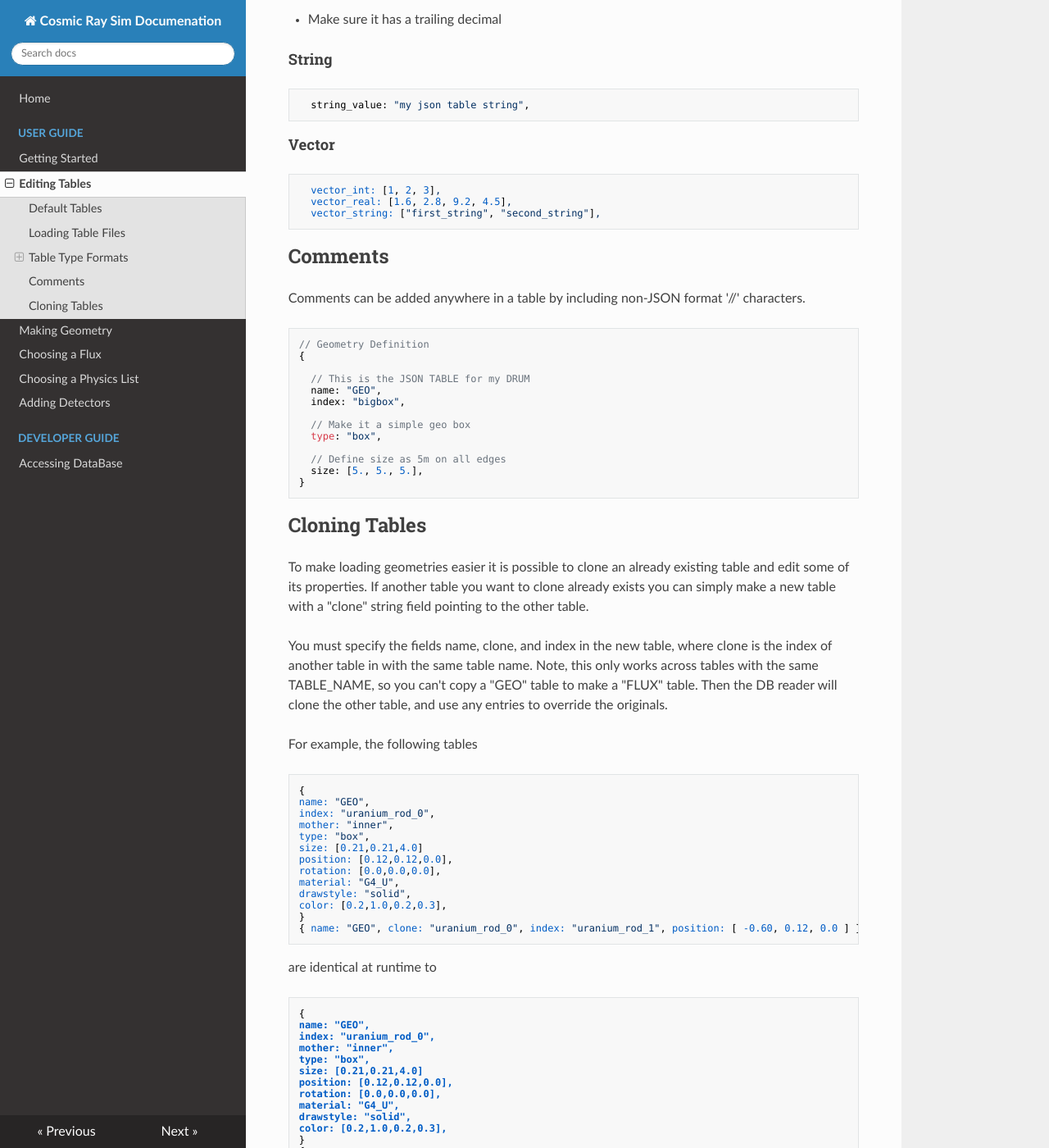
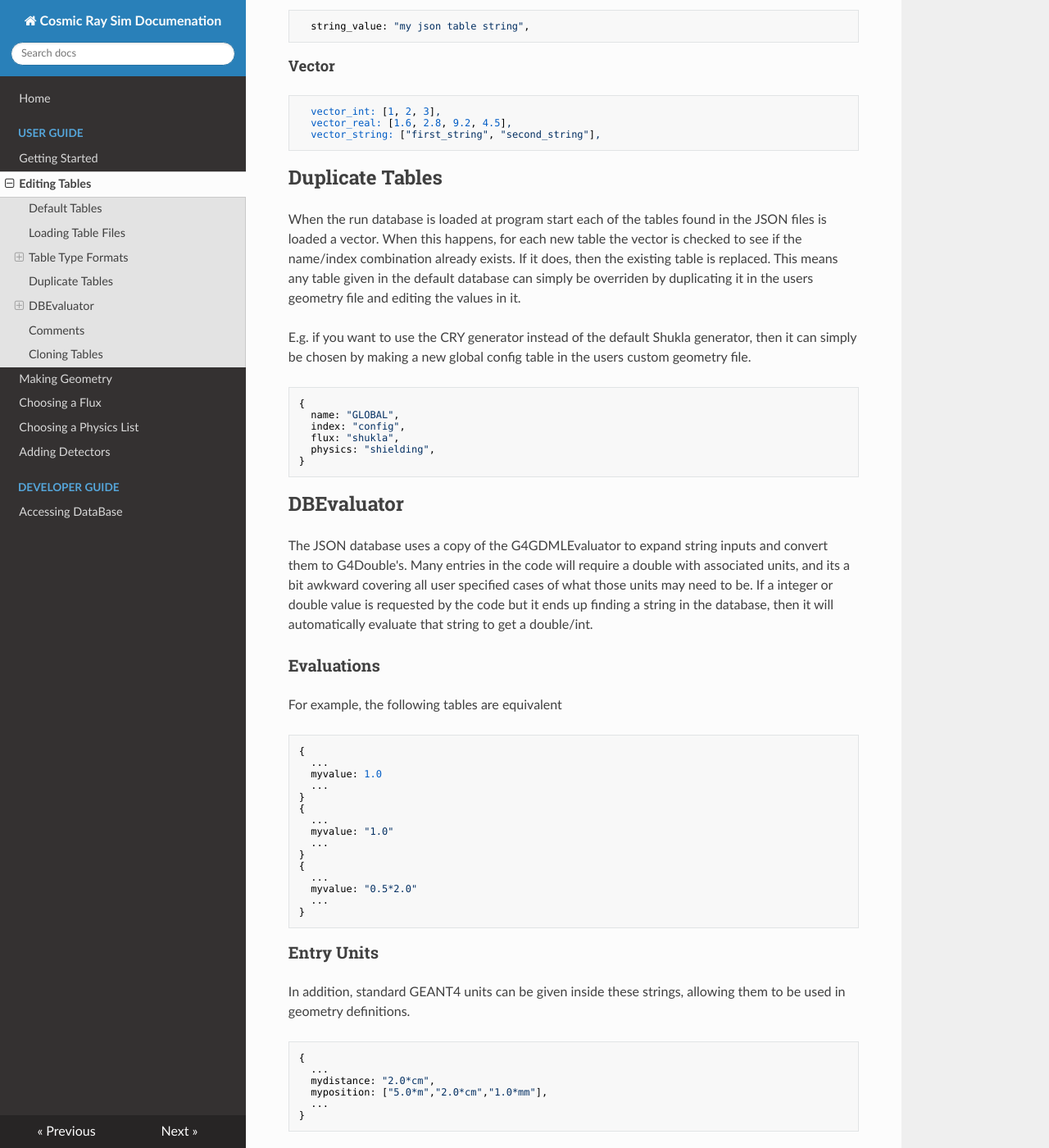
Before and after one commit to patmanmx1991/cosmicraysim, an MkDocs documentation site: the page built from docs/user-guide/editingtables.md, in a window 1280 px wide and 1400 px high, scrolled down 1754 px. Shown: the whole window at 82% size. Built offline with MkDocs 1.6.1, drawn with Linux system fonts in a browser that asks for light colours; nearby versions of some CDN libraries; old or Windows-style settings are respelled for this version of MkDocs; some of the changed text lies outside the part shown.

Commit message:
Updated docs

````diff
--- a/docs/user-guide/editingtables.md
+++ b/docs/user-guide/editingtables.md
@@ -61,7 +61,6 @@ The JSON reader can load many different data types, but gets a bit upset when th
   integer_value_1: 1,
   integer_value_2: -1,
 ```
-- Make sure it has no trailing decimel.
 
 #### Real
 ```
@@ -69,7 +68,6 @@ The JSON reader can load many different data types, but gets a bit upset when th
   real_value_2: -1.0,
   real_value_3:  2.,
 ```
-- Make sure it has a trailing decimal
 
 #### String
 ```
@@ -82,6 +80,99 @@ The JSON reader can load many different data types, but gets a bit upset when th
   vector_real: [1.6, 2.8, 9.2, 4.5],
   vector_string: ["first_string", "second_string"],
 ```
+
+## Duplicate Tables
+When the run database is loaded at program start each of the tables found in the JSON files is loaded a vector. When this happens, for each new table the vector is checked to see if the name/index combination already exists. If it does, then the existing table is replaced. This means any table given in the default database can simply be overriden by duplicating it in the users geometry file and editing the values in it.
+
+E.g. if you want to use the CRY generator instead of the default Shukla generator, then it can simply be chosen by making a new global config table in the users custom geometry file.
+```
+{
+  name: "GLOBAL",
+  index: "config",
+  flux: "shukla",
+  physics: "shielding",
+}
+```
+
+## DBEvaluator
+The JSON database uses a copy of the G4GDMLEvaluator to expand string inputs and convert them to G4Double's. Many entries in the code will require a double with associated units, and its a bit awkward covering all user specified cases of what those units may need to be. If a integer or double value is requested by the code but it ends up finding a string in the database, then it will automatically evaluate that string to get a double/int.
+
+### Evaluations
+For example, the following tables are equivalent
+```
+{
+  ...
+  myvalue: 1.0
+  ...
+}
+{
+  ...
+  myvalue: "1.0"
+  ...
+}
+{
+  ...
+  myvalue: "0.5*2.0"
+  ...
+}
+```
+
+
+### Entry Units
+In addition, standard GEANT4 units can be given inside these strings, allowing them to be used in geometry definitions.
+```
+{
+  ...
+  mydistance: "2.0*cm",
+  myposition: ["5.0*m","2.0*cm","1.0*mm"],
+  ...
+}
+```
+
+In some cases it is awkward to explicitly write out the units in a vector, so extra uniform units can be given by specifying "value_units".
+The following tables are equivalent
+```
+{
+  ...
+  mydistance: "2.0*m",
+  myposition: ["5.0*m","2.0*m","1.0*m"],
+  ...
+}
+{
+  ...
+  mydistance: 2.0,
+  mydistance_units: "m",
+  myposition: [5.0, 2.0, 1.0],
+  myposition_units: "m",
+  ...
+}
+{
+  ...
+  mydistance: 1.0,
+  mydistance_units: "2*m",
+  myposition: [2.5, 1.0, 0.5],
+  myposition_units: "2*m",
+  ...
+}
+```
+
+
+### Default Units
+If a table contains values of only a single type, you can cheat and set the units for all entries evaluated in that table by adding a field called "units". For example, say I have a table containing 12 positions, but I don't want to have to write out what the units are for each one because I know they should all be in meters.
+```
+{
+  ...
+  pos1: [0.0, 0.5, 0.5],
+  pos2: [0.0, 0.6, 0.5],
+  ...
+  pos24: [0.5, 0.2, 0.1],
+  units: "m",
+  ...
+}
+```
+
+CAUTION: If your table contains more than one type of unit then this is risky, as the scaling is applied to all. E.g. If you use this in a TUBS geometry object, then it will apply the units "m" to the length, but also to any angular values that may be read. Only use for tables you definitely know are in common units.
+
 
 
 ## Comments
````
Also changed, not shown: docs/user-guide/gettingstarted.md (+13 -7 lines).
